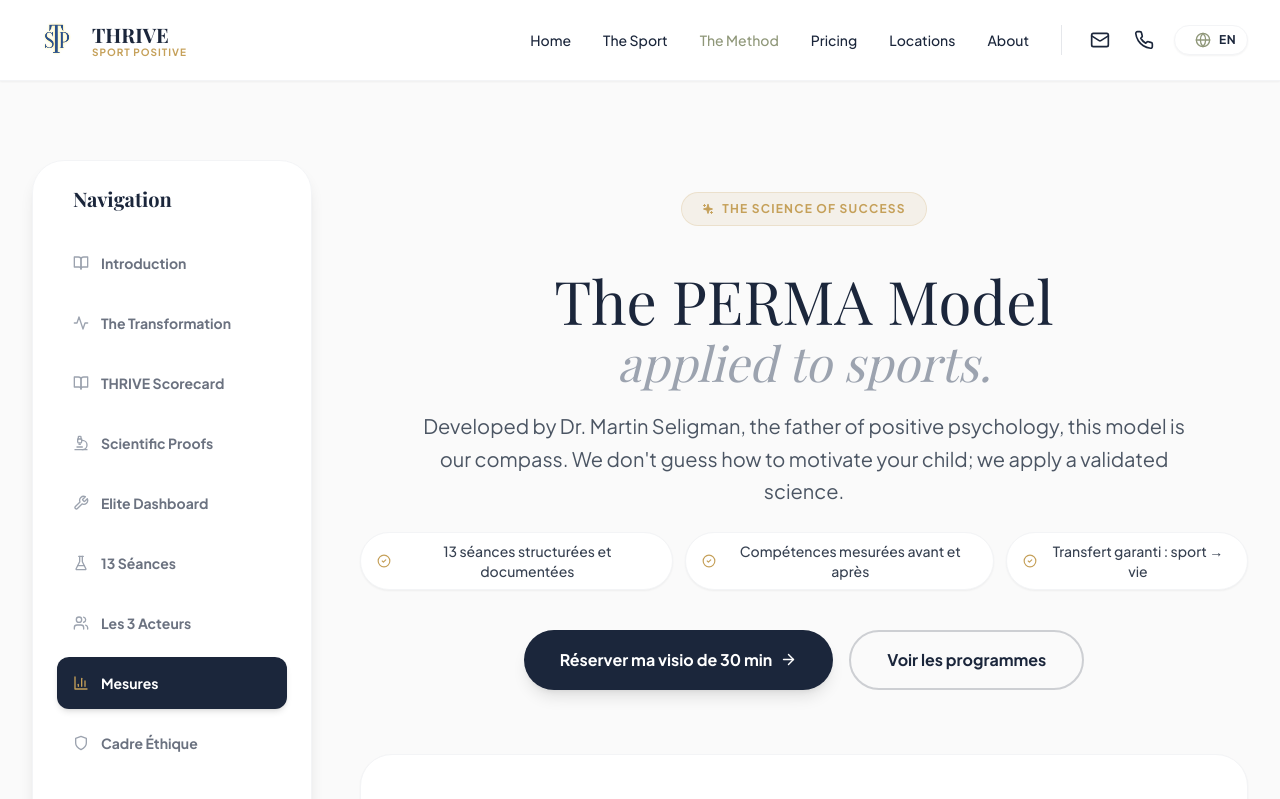
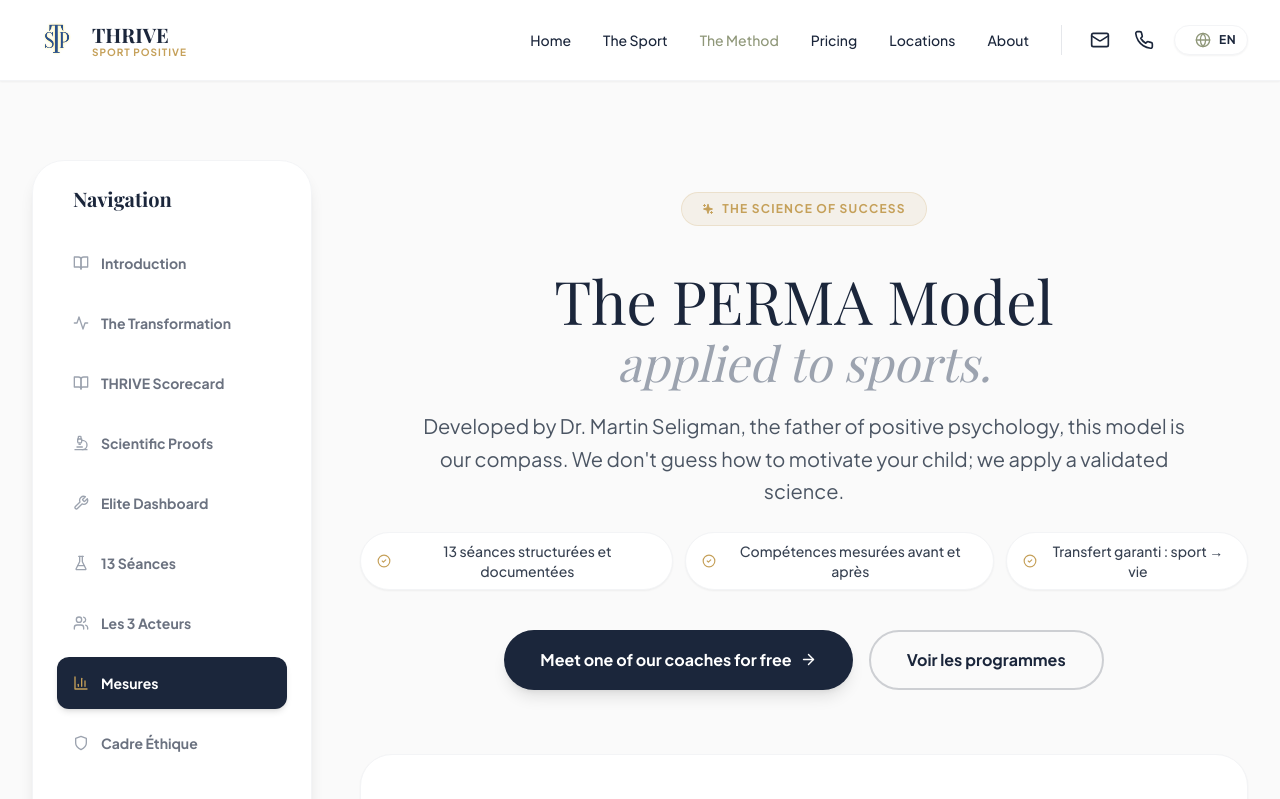
Before and after one commit to lyliancelma643-ai/ThriveSportPsychologiePositive, a React (Vite) app: page /methode in a window 1280 px wide. Shown: the top 799 px of the page. Built offline with nearby package versions, Linux system fonts and the light colour scheme; a web font is replaced by a local one.

Commit message:
feat(method): sync first CTA with home page cal.com embed and text

```diff
--- a/src/pages/Method.jsx
+++ b/src/pages/Method.jsx
@@ -1,8 +1,9 @@
-import React from 'react';
+import React, { useEffect } from 'react';
 import SEO from '../components/seo/SEO';
 import { useNavigate } from 'react-router-dom';
 import { useTranslation } from 'react-i18next';
 import { ArrowRight, Sparkles, CheckCircle2 } from 'lucide-react';
+import { getCalApi } from "@calcom/embed-react";
 
 // Existing components
 import MethodSidebar from '../components/method/MethodSidebar';
@@ -19,6 +20,20 @@
 const Method = ({ setBookingStep, handleSelectProgram }) => {
     const { t, i18n } = useTranslation();
     const navigate = useNavigate();
+
+    useEffect(() => {
+        if (typeof window !== 'undefined' && /HeadlessChrome|Puppeteer/i.test(window.navigator.userAgent)) return;
+
+        (async function () {
+            const cal = await getCalApi({ namespace: "30min" });
+            cal("ui", {
+                theme: "light",
+                styles: { branding: { brandColor: "#1B263B" } },
+                hideEventTypeDetails: false,
+                layout: "month_view"
+            });
+        })();
+    }, []);
 
     const goBooking = () => { navigate('/booking'); window.scrollTo(0, 0); };
     const goEval = () => { navigate('/evaluation'); window.scrollTo(0, 0); };
@@ -81,10 +96,12 @@
                             <div className="flex flex-col sm:flex-row gap-4 justify-center">
                                 <button
                                     id="method-cta-primary"
-                                    onClick={goBooking}
+                                    data-cal-namespace="30min"
+                                    data-cal-link="thrive-sport-positive/30min"
+                                    data-cal-config='{"layout":"month_view","useSlotsViewOnSmallScreen":"true"}'
                                     className="inline-flex items-center justify-center gap-2 bg-[#1B263B] text-white px-9 py-4 rounded-full font-bold text-base hover:bg-[#253550] transition-all hover:-translate-y-0.5 shadow-lg focus-visible:outline-2 focus-visible:outline-offset-2 focus-visible:outline-[#C5A059]"
                                 >
-                                    {t('method.cta_primary')} <ArrowRight size={17} />
+                                    {t('home.hero.cta')} <ArrowRight size={17} />
                                 </button>
                                 <button
                                     id="method-cta-secondary"
```
